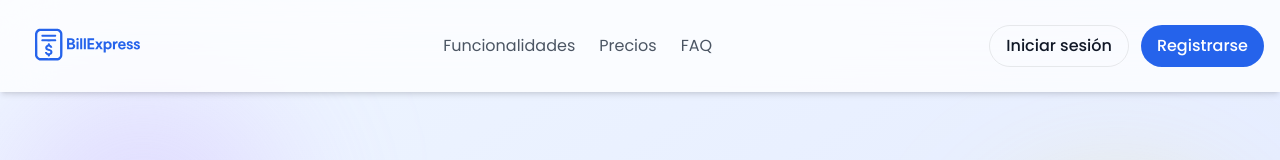
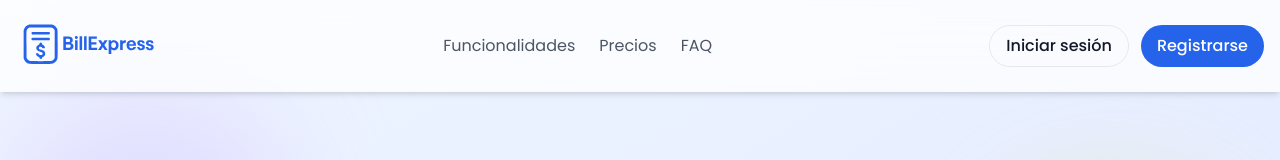
Before and after one commit to CodeBreaker518/billexpress, a Next.js app: page / in a window 1280 px wide. Shown: the top 160 px of the page. Built offline with nearby package versions, Linux system fonts and the light colour scheme; no server answers.

Commit message:
fix: offset logo

```diff
--- a/app/_components/BillExpressLogo.tsx
+++ b/app/_components/BillExpressLogo.tsx
@@ -10,7 +10,7 @@ interface LogoProps {
 
 export const BillExpressLogo: React.FC<LogoProps> = ({ width = 150, height = 40, className, usePrimaryColor = false }) => {
   return (
-    <svg width={width} height={height} viewBox="100 450 1400 150" className={cn("transition-colors duration-200", className)} preserveAspectRatio="xMidYMid meet">
+    <svg width={width} height={height} viewBox="220 450 1130 150" className={cn("transition-colors duration-200", className)} preserveAspectRatio="xMidYMid meet">
       <g transform="translate(0.000000,1024.000000) scale(0.100000,-0.100000)" className={usePrimaryColor ? "fill-primary" : "fill-gray-900 dark:fill-white"}>
         <path
           d="M3148 6591 c-163 -52 -299 -190 -351 -356 l-22 -70 0 -1045 0 -1045
```
